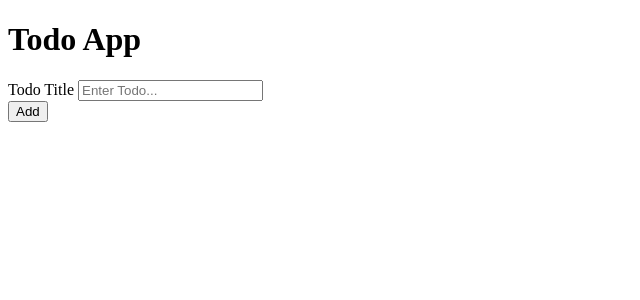
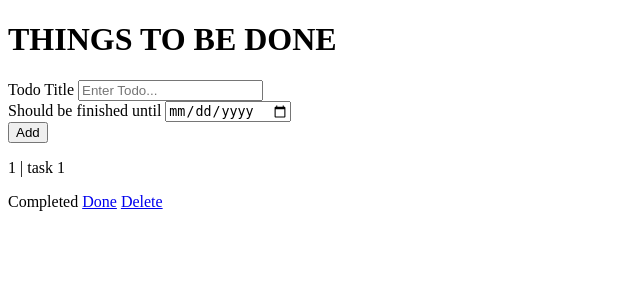
Before and after one commit to wasmachihdo/PROJEKT, a Flask app: template templates/base.html in a window 1280 px wide. Shown: the top 300 px of the page, without its empty margins (0-640 px from the left). Run offline with Flask 3, Linux system fonts and the light colour scheme; the template is opened without the code that fills it: values that come from a table or form of the project are taken from there, others are empty.

Commit message:
query models and datetime

```diff
--- a/app.py
+++ b/app.py
@@ -1,38 +1,50 @@
-from flask import Flask, render_template #Import flask
+from flask import Flask, render_template, request #Import flask
 from flask_sqlalchemy import SQLAlchemy #Import Datenbank
 from sqlalchemy.orm import DeclarativeBase
-from sqlalchemy import Integer, String, DateTime
+from sqlalchemy import Integer, String, DateTime #Datenarten: Zahl, Zeichenkette, Datum
 from sqlalchemy.orm import Mapped, mapped_column
-import datetime
+import datetime #Modul für Datum (Ablaufdatum des Tasks)
 
+#--------------------------------------------------------------------------------------------------------------------------------------------------
 
 app = Flask(__name__)
-app.config["SQLALCHEMY_DATABASE_URI"] = "sqlite:///db.sqlite" #Generierung der Datei
-
+app.config["SQLALCHEMY_DATABASE_URI"] = "sqlite:///db.sqlite" #Generierung der Datei zur Datenspeicherung
 db = SQLAlchemy() #Datenbank kreieren
 db.init_app(app)
 
-class Todo(db.Model):
+#--------------------------------------------------------------------------------------------------------------------------------------------------
+
+class Todo(db.Model): #Tabellendaten: ID, Titel, Ablaufdatum
     __tablename__="todo"
-    id: Mapped[int] = mapped_column(Integer, primary_key=True, autoincrement=True)
-    title: Mapped[str] = mapped_column(String(100), nullable=False)
-    due: Mapped[datetime.datetime] = mapped_column(DateTime(timezone=False),nullable=True)
+    id: Mapped[int] = mapped_column(Integer, primary_key=True, autoincrement=True) #id wird automatisch vergeben
+    title: Mapped[str] = mapped_column(String(80), nullable=False) #maximal 80 Zeichen für die Eingabe des Tasks
+    due: Mapped[datetime.datetime] = mapped_column(DateTime(timezone=False),nullable=True) #Eingabe Datum
+
+#--------------------------------------------------------------------------------------------------------------------------------------------------
+#QUERY MODELS -> 24.11
+
+@app.route('/')
+def index(): #alle Tasks
+    todo_list = Todo.query.all() #Liste generieren
+    return render_template("base.html", todo_list=todo_list) # HTML in Template-Dateien ausgelagert und mit render_template versendet
+
+#--------------------------------------------------------------------------------------------------------------------------------------------------
+#Task hinzufügen
+#def add()
+#complete=false
+
+#--------------------------------------------------------------------------------------------------------------------------------------------------
+#datetime
 
 
-
-
-
-@app.route('/')
-def index(): #show all todos
-    db.query(Todo) # recherchieren Query Models
-    return render_template("base.html") # HTML in Template-Dateien ausgelagert und mit render_template versendet
-
-
+#--------------------------------------------------------------------------------------------------------------------------------------------------
 
 if __name__ == "__main__":
     with app.app_context():
         db.create_all()
-        todo = Todo(title="task 1")
-        db.session.add(todo)
+        new_todo = Todo(title="task 1") #Hinzugügen eines neuen Tasks (Nummer weitergehen??)
+        db.session.add(new_todo)
         db.session.commit()
     app.run(debug=True, port=5000)
+
+#--------------------------------------------------------------------------------------------------------------------------------------------------
--- a/templates/base.html
+++ b/templates/base.html
@@ -1,5 +1,7 @@
 <!DOCTYPE html>
 <html lang="en">
+
+<!--Name Überschrift: noch ändern-->
 <head>
     <meta charset="UTF-8">
     <meta name="viewport" content="width=device-width, initial-scale=1.0">
@@ -7,17 +9,39 @@
 </head>
 <body>
 
-<h1>Todo App</h1>
+<h1>THINGS TO BE DONE</h1>
 
-<form action=""></form>
+<!--Eingabe Task & Eingabe Ablaufdatum-->
+
+    <form action="">
         <div>
             <label for="title">Todo Title</label>
             <input type="text" name="title" placeholder="Enter Todo...">
             <br>
+            <label for="title">Should be finished until</label>
+            <input type="date" name="due" placeholder="Enter date...">
+            <br>
             <button type="submit">Add</button>
         </div>
+    </form>
+
+
+
+   <!--Jinja for loop -->
+    {% for todo in todo_list %}
+        <p> {{todo.id}} | {{ todo.title }}  </p>
+
+        {% if todo.complete == False %}    <!--Completed / Not Completed Button -->
+            <span>Not Completed</span>
+        {% else %}
+            <span> Completed</span>
+        {% endif %}
+
+        <a href="/">Done</a>  <!--Task fertig Button und Verweis auf Main Page -->
+        <a href="/">Delete</a>  <!--Löschen Button und Verweis auf Main Page -->
+
+
+    {% endfor %}
 
 </body>
-
-
 </html>
```
Lines whose indentation alone changed are shown as unchanged.
